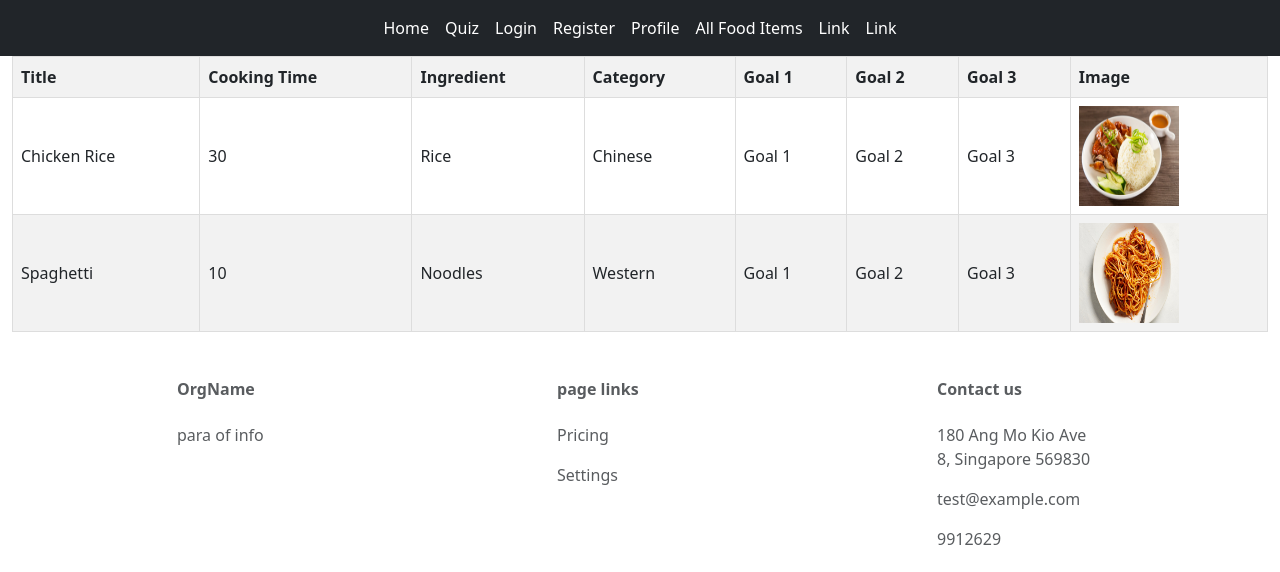
After one commit to ronjohn5on/hackathon2023, a Flask app: page /food_items in a window 1280 px wide. The commit adds this page. Shown: the top 572 px of the page. Run offline with Flask 3, Linux system fonts and the light colour scheme.

Commit message:
added food statically + display all food (with foreign keys)
add statically in init

```diff
--- a/__init__.py
+++ b/__init__.py
@@ -25,6 +25,7 @@ app.config['SESSION_PERMANENT'] = True
 app.config['PERMANENT_SESSION_LIFETIME'] = timedelta(minutes=20)  # Set session timeout to 30 minutes
 Session(app)
 
+app.config['UPLOAD_FOLDER'] = 'static/img'
 DEFAULT_PROFILE_PICTURE = "Placeholder.png"
 
 @login_manager.user_loader
@@ -34,6 +35,54 @@ def load_user(user_id):
 # Function to generate a random token
 def generate_token():
     return ''.join(random.choices(string.ascii_letters + string.digits, k=32))
+
+def create_ingredient():
+     with app.app_context():
+        existing = ingredient.query.all()
+        if not existing:
+            ingredient1 = ingredient(ingredient_name="Rice")
+            ingredient2 = ingredient(ingredient_name="Noodles")
+            db.session.add(ingredient1)
+            db.session.add(ingredient2)
+            db.session.commit()
+
+def create_food_category():
+    with app.app_context():
+        existing = food_category.query.all()
+        if not existing:
+            category1 = food_category(category="Western")
+            category2 = food_category(category="Chinese")
+            db.session.add(category1)
+            db.session.add(category2)
+            db.session.commit()
+
+def create_food():
+    with app.app_context():
+        existing = food.query.all()
+        if not existing:
+            food_item1 = food(
+                title="Chicken Rice",
+                cooking_time=30,
+                ingredient = 1,
+                category = 2,
+                goal1="Goal 1",
+                goal2="Goal 2",
+                goal3="Goal 3",
+                image = "chicken_rice.webp"
+            )
+            food_item2 = food(
+                title="Spaghetti",
+                cooking_time=10,
+                ingredient = 2,
+                category = 1,
+                goal1="Goal 1",
+                goal2="Goal 2",
+                goal3="Goal 3",
+                image = "spagehti.jpg"
+            )
+            db.session.add(food_item1)
+            db.session.add(food_item2)
+            db.session.commit()
 
 @app.route('/')
 @app.route('/home')
@@ -194,11 +243,6 @@ def login():
 
     return render_template('login.html', form=form)
 
-
-
-
-
-
 @app.route('/logout')
 def logout():
     session.clear()
@@ -206,6 +250,12 @@ def logout():
     logout_user()
     flash('You have been logged out.', category='alert-success')
     return redirect(url_for('home'))
+
+@app.route('/food_items')
+def display_food_items():
+    # Query the food table to retrieve all food items
+    food_items = food.query.all()
+    return render_template('food_items.html', food_items=food_items)
 
 @app.route('/quiz')
 def quiz():
@@ -228,4 +278,7 @@ def internal_error(error):
 if __name__ == '__main__':
     with app.app_context():
         db.create_all()
+        create_ingredient()
+        create_food_category()
+        create_food()
     app.run(debug=True)
--- /dev/null
+++ b/templates/food_items.html
@@ -0,0 +1,68 @@
+{% extends "base.html" %}
+{% block title %}Profile{% endblock %}
+{% block content %}
+{% block style %}
+<style>
+table {
+    width: 100%;
+    border-collapse: collapse;
+    margin-bottom: 20px;
+}
+
+/* Style table header */
+table th {
+    background-color: #f2f2f2;
+    text-align: left;
+}
+
+/* Style table rows */
+table td, table th {
+    padding: 8px;
+    border: 1px solid #ddd;
+}
+
+/* Apply alternating row background color */
+table tbody tr:nth-child(even) {
+    background-color: #f2f2f2;
+}
+
+/* Hover effect for rows */
+table tbody tr:hover {
+    background-color: #ddd;
+}
+
+table td img {
+    width: 100px;
+    height: 100px;
+}
+</style>
+{% endblock %}
+<table>
+    <thead>
+        <tr>
+            <th>Title</th>
+            <th>Cooking Time</th>
+            <th>Ingredient</th>
+            <th>Category</th>
+            <th>Goal 1</th>
+            <th>Goal 2</th>
+            <th>Goal 3</th>
+            <th>Image</th>
+        </tr>
+    </thead>
+    <tbody>
+        {% for food_item in food_items %}
+        <tr>
+            <td>{{ food_item.title }}</td>
+            <td>{{ food_item.cooking_time }}</td>
+            <td>{{ food_item.ingredients.ingredient_name }}</td>
+            <td>{{ food_item.categories.category }}</td>
+            <td>{{ food_item.goal1 }}</td>
+            <td>{{ food_item.goal2 }}</td>
+            <td>{{ food_item.goal3 }}</td>
+            <td><img src="{{ url_for('static', filename='img/' + food_item.image) }}" alt=""></td>
+        </tr>
+        {% endfor %}
+    </tbody>
+</table>
+{% endblock %}
--- a/templates/includes/navbar.html
+++ b/templates/includes/navbar.html
@@ -26,7 +26,13 @@
           <a class="nav-link active" href="/profile">Profile</a>
         </li>
         <li class="nav-item">
-          <a class="nav-link active" href="#">Link</a>
+          <a class="nav-link active" href="/food_items">All Food Items</a>
+        </li>
+        <li class="nav-item">
+          <a class="nav-link active" href="/">Link</a>
+        </li>
+        <li class="nav-item">
+          <a class="nav-link active" href="/">Link</a>
         </li>
       </ul>
     </div>
```
Also changed, not shown: models/food/food_item.py (+15 -11 lines), static/img/chicken_rice.webp (added), static/img/spagehti.jpg (added).
